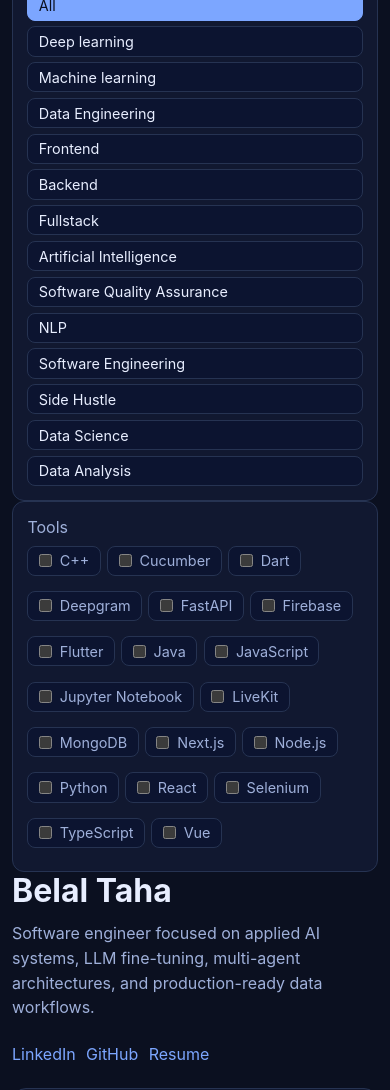
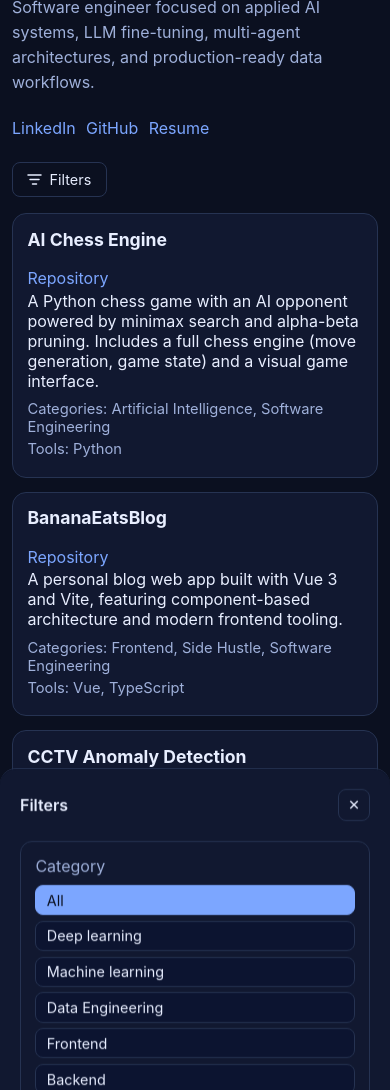
Before and after one commit to Belaleatsbanana/Belaleatsbanana.github.io, a website with bundled scripts: page index.html in a window 390 px wide. Shown: the part 76-1166 px from the top of the page. Built offline with nearby package versions, Linux system fonts and the light colour scheme.

Commit message:
Fix mobile layout: filter drawer and card spacing
- Replace always-visible sidebars with a bottom-sheet filter drawer on
  mobile, toggled by a Filters button with backdrop and close button
- Fix card "long neck" gap caused by flex-basis:28rem becoming a height
  in column direction; reset to flex:0 0 100% on mobile
- filters-panel uses display:contents on desktop so sidebars stay in
  the CSS grid, becomes a fixed bottom sheet on mobile

Co-Authored-By: Claude Sonnet 4.6 <noreply@anthropic.com>

```diff
--- a/index.html
+++ b/index.html
@@ -8,12 +8,29 @@
   </head>
   <body>
     <div class="main-layout">
-      <aside class="sidebar left-sidebar">
-        <div class="filter-block">
-          <p class="label-title">Category</p>
-          <div id="categoryFilter" class="tool-list"></div>
+
+      <!-- Filters: display:contents on desktop so sidebars sit in the grid;
+           position:fixed bottom sheet on mobile -->
+      <div class="filters-panel" id="filtersPanel">
+        <div class="filters-drawer-header">
+          <span>Filters</span>
+          <button class="filters-close" id="filtersClose" aria-label="Close filters">✕</button>
         </div>
-      </aside>
+
+        <aside class="sidebar left-sidebar">
+          <div class="filter-block">
+            <p class="label-title">Category</p>
+            <div id="categoryFilter" class="tool-list"></div>
+          </div>
+        </aside>
+
+        <aside class="sidebar right-sidebar">
+          <div class="filter-block">
+            <p class="label-title">Tools</p>
+            <div id="toolsFilter" class="tool-list"></div>
+          </div>
+        </aside>
+      </div>
 
       <div class="content-area">
         <header class="page-header">
@@ -29,16 +46,17 @@
           </div>
         </header>
 
+        <button class="filters-toggle" id="filtersToggle">
+          <svg width="15" height="15" viewBox="0 0 15 15" fill="none" aria-hidden="true">
+            <path d="M1 3h13M3 7.5h9M5.5 12h4" stroke="currentColor" stroke-width="1.5" stroke-linecap="round"/>
+          </svg>
+          Filters
+        </button>
+
         <section id="projects" class="project-list"></section>
         <p id="emptyState" class="empty hidden">No projects match these filters.</p>
       </div>
 
-      <aside class="sidebar right-sidebar">
-        <div class="filter-block">
-          <p class="label-title">Tools</p>
-          <div id="toolsFilter" class="tool-list"></div>
-        </div>
-      </aside>
     </div>
 
     <script type="module" src="./script.js"></script>
--- a/script.js
+++ b/script.js
@@ -101,3 +101,28 @@ function renderProjects() {
 renderCategoryOptions();
 renderToolOptions();
 renderProjects();
+
+// ── Mobile filter drawer ──
+const filtersToggle = document.getElementById("filtersToggle");
+const filtersPanel  = document.getElementById("filtersPanel");
+const filtersClose  = document.getElementById("filtersClose");
+
+const backdrop = document.createElement("div");
+backdrop.className = "filters-backdrop";
+document.body.appendChild(backdrop);
+
+function openFilters() {
+  filtersPanel.classList.add("open");
+  backdrop.classList.add("open");
+  document.body.style.overflow = "hidden";
+}
+
+function closeFilters() {
+  filtersPanel.classList.remove("open");
+  backdrop.classList.remove("open");
+  document.body.style.overflow = "";
+}
+
+filtersToggle.addEventListener("click", openFilters);
+filtersClose.addEventListener("click", closeFilters);
+backdrop.addEventListener("click", closeFilters);
--- a/styles.css
+++ b/styles.css
@@ -17,6 +17,37 @@ body {
   background: var(--bg);
   color: var(--text);
   font-family: Inter, system-ui, -apple-system, Segoe UI, Roboto, sans-serif;
+}
+
+/* ── 3-column layout ── */
+
+.main-layout {
+  display: grid;
+  grid-template-columns: 280px minmax(0, 1fr) 340px;
+  grid-template-areas: "left center right";
+  gap: 0 1.5rem;
+  max-width: 1600px;
+  margin: 0 auto;
+  padding: 2rem 1.5rem 4rem;
+  align-items: start;
+}
+
+/* On desktop the wrapper is invisible — children participate directly in the grid */
+.filters-panel {
+  display: contents;
+}
+
+.filters-drawer-header {
+  display: none;
+}
+
+.left-sidebar  { grid-area: left; }
+.content-area  { grid-area: center; }
+.right-sidebar { grid-area: right; }
+
+.sidebar {
+  position: sticky;
+  top: 2rem;
 }
 
 /* ── Header ── */
@@ -48,26 +79,10 @@ body {
   margin-top: 0.85rem;
 }
 
-/* ── 3-column layout ── */
+/* ── Mobile filter toggle button (hidden on desktop) ── */
 
-.main-layout {
-  display: grid;
-  grid-template-columns: 280px minmax(0, 1fr) 340px;
-  grid-template-areas: "left center right";
-  gap: 0 1.5rem;
-  max-width: 1600px;
-  margin: 0 auto;
-  padding: 2rem 1.5rem 4rem;
-  align-items: start;
-}
-
-.left-sidebar  { grid-area: left; }
-.content-area  { grid-area: center; }
-.right-sidebar { grid-area: right; }
-
-.sidebar {
-  position: sticky;
-  top: 2rem;
+.filters-toggle {
+  display: none;
 }
 
 /* ── Filter blocks ── */
@@ -79,13 +94,11 @@ body {
   padding: 0.9rem;
 }
 
-label,
 .label-title {
   color: var(--muted);
   margin: 0 0 0.55rem;
   display: block;
 }
-
 
 .tool-list {
   display: flex;
@@ -216,33 +229,123 @@ a:hover {
   display: none;
 }
 
-/* ── Responsive ── */
+/* ── Backdrop ── */
 
+.filters-backdrop {
+  display: none;
+  position: fixed;
+  inset: 0;
+  background: rgba(11, 16, 32, 0.7);
+  z-index: 199;
+  backdrop-filter: blur(2px);
+}
+
+.filters-backdrop.open {
+  display: block;
+}
+
+/* ── Mobile ── */
 
 @media (max-width: 860px) {
   .main-layout {
     grid-template-columns: 1fr;
-    grid-template-areas:
-      "left"
-      "right"
-      "center";
+    grid-template-areas: "center";
     padding: 1.4rem 0.75rem 2.8rem;
+  }
+
+  /* Filter panel becomes a bottom sheet */
+  .filters-panel {
+    display: flex;
+    flex-direction: column;
+    gap: 1rem;
+    position: fixed;
+    bottom: 0;
+    left: 0;
+    right: 0;
+    z-index: 200;
+    background: var(--panel);
+    border-top: 1px solid var(--border);
+    border-radius: 16px 16px 0 0;
+    padding: 1.25rem;
+    max-height: 80vh;
+    overflow-y: auto;
+    transform: translateY(100%);
+    transition: transform 0.28s cubic-bezier(0.4, 0, 0.2, 1);
+  }
+
+  .filters-panel.open {
+    transform: translateY(0);
+  }
+
+  .filters-drawer-header {
+    display: flex;
+    justify-content: space-between;
+    align-items: center;
+    margin-bottom: 0.25rem;
+  }
+
+  .filters-drawer-header span {
+    font-weight: 600;
+    font-size: 1rem;
+  }
+
+  .filters-close {
+    background: none;
+    border: 1px solid var(--border);
+    color: var(--text);
+    border-radius: 8px;
+    width: 2rem;
+    height: 2rem;
+    display: flex;
+    align-items: center;
+    justify-content: center;
+    cursor: pointer;
+    font-size: 0.9rem;
+    line-height: 1;
+  }
+
+  .filters-close:hover {
+    border-color: var(--accent);
+    color: var(--accent);
   }
 
   .sidebar {
     position: static;
   }
 
-  .project-row {
-    padding: 0.9rem;
+  /* Filters toggle button */
+  .filters-toggle {
+    display: inline-flex;
+    align-items: center;
+    gap: 0.45rem;
+    background: transparent;
+    border: 1px solid var(--border);
+    color: var(--text);
+    border-radius: 8px;
+    padding: 0.5rem 0.9rem;
+    font-size: 0.9rem;
+    font-family: inherit;
+    cursor: pointer;
+    margin-bottom: 1rem;
+    transition: border-color 0.12s, color 0.12s;
   }
 
-  .project-row-top {
-    flex-direction: column;
-    align-items: flex-start;
+  .filters-toggle:hover {
+    border-color: var(--accent);
+    color: var(--accent);
+  }
+
+  /* Fix card layout: reset flex-basis so it doesn't become a height */
+  .project-row-top > :first-child {
+    flex: 0 0 100%;
+    min-width: 0;
   }
 
   .profile-links {
     gap: 0.65rem;
   }
+
+  .project-row {
+    padding: 0.9rem;
+  }
 }
```
